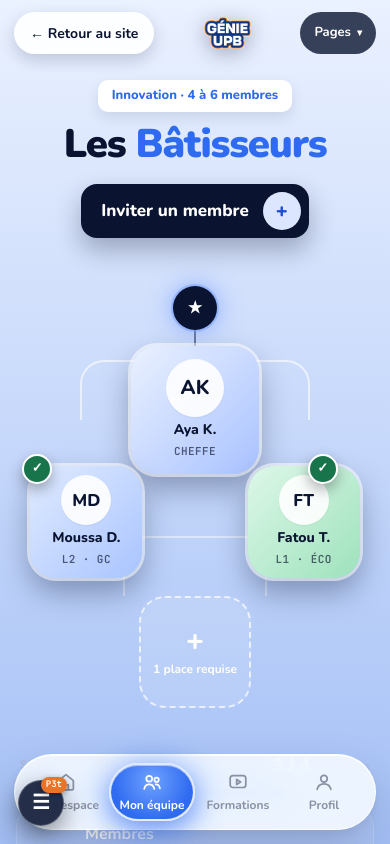
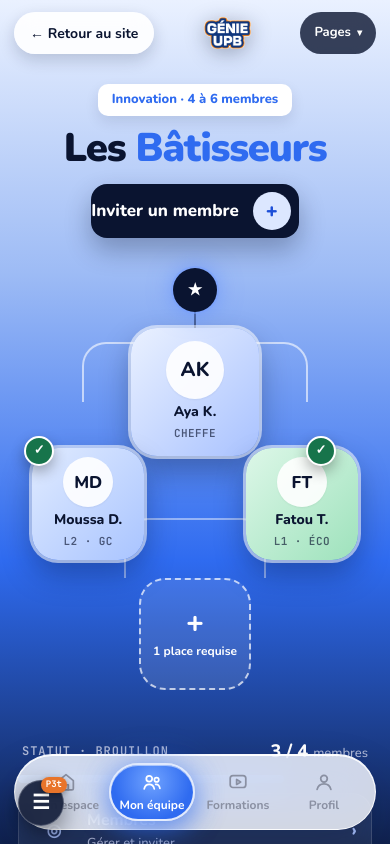
Before and after one commit to G4MA5/Genie_upbv2, a React (Vite) app: page /espace/equipe in a window 390 px wide. Shown: the top 844 px of the page. Built offline with nearby package versions, Linux system fonts and the light colour scheme.

Commit message:
fix(equipe): parite 1:1 mobile et desktop sur P3t (gradient 5 etapes, espacements, 4 liens et spacer)

```diff
--- a/src/pages/candidat/MonEquipe.tsx
+++ b/src/pages/candidat/MonEquipe.tsx
@@ -179,27 +179,27 @@ export default function MonEquipe() {
   // ÉCRAN 3 : P3t AVEC ÉQUIPE (PAR DÉFAUT / ?state=team)
   // ==========================================================================
   return (
-    <div className="flex-1 w-full min-h-screen bg-gradient-to-b from-[#EAF1FF] via-[#9DBBF5] via-[22%] via-[#2F6BF0] via-[45%] via-[#0A1430] via-[72%] to-[#050A1A] md:bg-[radial-gradient(90%_70%_at_78%_45%,#2F6BF0_0%,#1A3E9C_45%,#0A1430_85%)] transition-colors duration-300">
-      <div className="w-full flex-1 pt-20 md:pt-24 px-4 sm:px-6 md:px-12 lg:px-16 pb-20 flex flex-col xl:grid xl:grid-cols-[minmax(0,1fr)_440px] xl:grid-rows-[auto_auto_auto_1fr] xl:gap-x-14 xl:gap-y-[18px] items-center xl:items-start xl:content-center">
+    <div className="flex-1 w-full min-h-screen bg-[linear-gradient(180deg,#EAF1FF_0%,#9DBBF5_22%,#2F6BF0_45%,#0A1430_72%,#050A1A_100%)] xl:bg-[radial-gradient(90%_70%_at_78%_45%,#2F6BF0_0%,#1A3E9C_45%,#0A1430_85%)] transition-colors duration-300">
+      <div className="w-full flex-1 pt-[84px] xl:pt-[96px] px-[18px] xl:px-[48px] pb-5 xl:pb-[64px] flex flex-col items-center xl:grid xl:grid-cols-[minmax(0,1fr)_440px] xl:grid-rows-[auto_auto_auto_1fr] xl:gap-x-14 xl:gap-y-[18px] xl:justify-items-start xl:items-start xl:content-center">
 
         {/* Ligne 1 : Tag Catégorie */}
-        <div className="xl:col-start-1 xl:row-start-1 mb-3 xl:mb-0">
+        <div className="xl:col-start-1 xl:row-start-1 mb-3 xl:mb-0 self-center xl:self-start">
           <span className="px-3.5 py-1.5 rounded-[10px] bg-white text-[#2F6BF0] font-extrabold text-[13px] shadow-[0_6px_14px_rgba(10,20,48,0.1)] inline-block">
             Innovation · 4 à 6 membres
           </span>
         </div>
 
-        {/* Ligne 2 : Titre de l'équipe */}
-        <h1 className="xl:col-start-1 xl:row-start-2 m-0 text-center xl:text-left font-black text-[40px] sm:text-[48px] md:text-[56px] xl:text-[68px] leading-none tracking-[-0.03em] text-[#0A1430] md:text-white mb-5 xl:mb-0">
+        {/* Ligne 2 : Titre de l'équipe (Couleur sombre sur mobile car fond clair au sommet, blanc sur desktop) */}
+        <h1 className="xl:col-start-1 xl:row-start-2 m-0 text-center xl:text-left font-black text-[clamp(40px,5.4vw,72px)] leading-none tracking-[-0.03em] text-[#0A1430] xl:text-white mb-4 xl:mb-0">
           Les <span className="text-[#2F6BF0]">Bâtisseurs</span>
         </h1>
 
-        {/* Ligne 3 : Bouton Inviter un membre */}
-        <div className="xl:col-start-1 xl:row-start-3 mb-8 xl:mb-0">
+        {/* Ligne 3 : Bouton Inviter un membre (#0A1430 sur mobile, dégradé orange sur desktop) */}
+        <div className="xl:col-start-1 xl:row-start-3 mb-6 xl:mb-0 self-center xl:self-start">
           <button
             type="button"
             onClick={() => navigate('/espace/equipe/membres')}
-            className="min-h-[54px] pl-5 pr-2 rounded-[16px] bg-[#0A1430] md:bg-gradient-to-b md:from-[#FF9A3D] md:to-[#E8621A] text-white font-extrabold text-[17px] flex items-center gap-3.5 cursor-pointer shadow-[0_12px_26px_rgba(10,20,48,0.3)] md:shadow-[0_12px_26px_rgba(232,98,26,0.4)] transition-all duration-300 hover:scale-[1.02]"
+            className="min-h-[54px] pl-5.5 pr-2 rounded-[16px] bg-[#0A1430] xl:bg-gradient-to-b xl:from-[#FF9A3D] xl:to-[#E8621A] text-white font-extrabold text-[17px] flex items-center gap-3.5 cursor-pointer shadow-[0_12px_26px_rgba(10,20,48,0.3)] xl:shadow-[0_12px_26px_rgba(232,98,26,0.4)] transition-all duration-300 hover:scale-[1.02] active:scale-[0.98]"
           >
             Inviter un membre{' '}
             <span className="w-[38px] h-[38px] rounded-full bg-[#DCE7FF] text-[#1D4FD8] grid place-items-center font-black text-[20px]">
@@ -211,7 +211,7 @@ export default function MonEquipe() {
         {/* ====================================================================
             ARBORESCENCE 3D DE L'ÉQUIPE (Col 2 / Row 1-4 sur Desktop)
             ==================================================================== */}
-        <div className="xl:col-start-2 xl:row-start-1 xl:row-span-4 justify-self-center relative w-[440px] max-w-full h-[430px] my-4 xl:my-0">
+        <div className="xl:col-start-2 xl:row-start-1 xl:row-span-4 justify-self-center relative w-[440px] max-w-full h-[430px] my-3 xl:my-0 mt-1.5">
           {/* Ligne verticale supérieure reliant l'étoile au sommet */}
           <div className="absolute left-1/2 top-[22px] w-[2px] h-[52px] -ml-[1px] bg-[#0A1430]/50" />
 
@@ -290,7 +290,7 @@ export default function MonEquipe() {
           {/* CARTE 4 (Bas) : Place requise libre */}
           <div
             onClick={() => navigate('/espace/equipe/membres')}
-            className="absolute left-1/2 top-[310px] -translate-x-1/2 z-[2] w-[112px] h-[112px] rounded-[26px] border-[2.5px] border-dashed border-white/70 bg-white/10 flex flex-col items-center justify-center gap-1.5 cursor-pointer text-white transition-all duration-300 hover:bg-white/20 hover:scale-[1.04]"
+            className="absolute left-1/2 top-[310px] -translate-x-1/2 z-[2] w-[112px] h-[112px] rounded-[26px] border-[2.5px] border-dashed border-white/70 bg-white/10 flex flex-col items-center justify-center gap-1.5 cursor-pointer text-white transition-all duration-300 hover:bg-white/20 hover:scale-[1.04] active:scale-[0.98]"
           >
             <span className="font-extrabold text-[30px] leading-none">+</span>
             <span className="font-bold text-[12px] leading-tight text-center px-1">
@@ -300,9 +300,9 @@ export default function MonEquipe() {
         </div>
 
         {/* ====================================================================
-            BLOC GAUCHE INFÉRIEUR : STATUT, PROGRESSION ET LIENS D'ACCÈS
+            BLOC GAUCHE INFÉRIEUR : STATUT, PROGRESSION ET 4 LIENS D'ACCÈS
             ==================================================================== */}
-        <div className="xl:col-start-1 xl:row-start-4 w-full max-w-[580px] flex flex-col gap-2.5 mt-4 xl:mt-[18px]">
+        <div className="xl:col-start-1 xl:row-start-4 w-full max-w-[440px] xl:max-w-[480px] flex flex-col gap-2.5 mt-6 xl:mt-[18px]">
           {/* Ligne statut brouillon & décompte membres */}
           <div className="flex flex-wrap justify-between items-center gap-2 px-1 pt-1">
             <span className="font-semibold text-[12px] font-mono tracking-[0.08em] text-[#AEB8D6] whitespace-nowrap">
@@ -379,8 +379,8 @@ export default function MonEquipe() {
           </div>
         </div>
 
-        {/* Espace de respiration inférieur pour l'appBar mobile */}
-        <div aria-hidden="true" className="xl:hidden h-[90px] shrink-0 w-full" />
+        {/* Espace de respiration inférieur pour l'appBar mobile (exactement 100px comme le prototype L19929) */}
+        <div aria-hidden="true" className="h-[100px] shrink-0 w-full" />
       </div>
     </div>
   );
```
